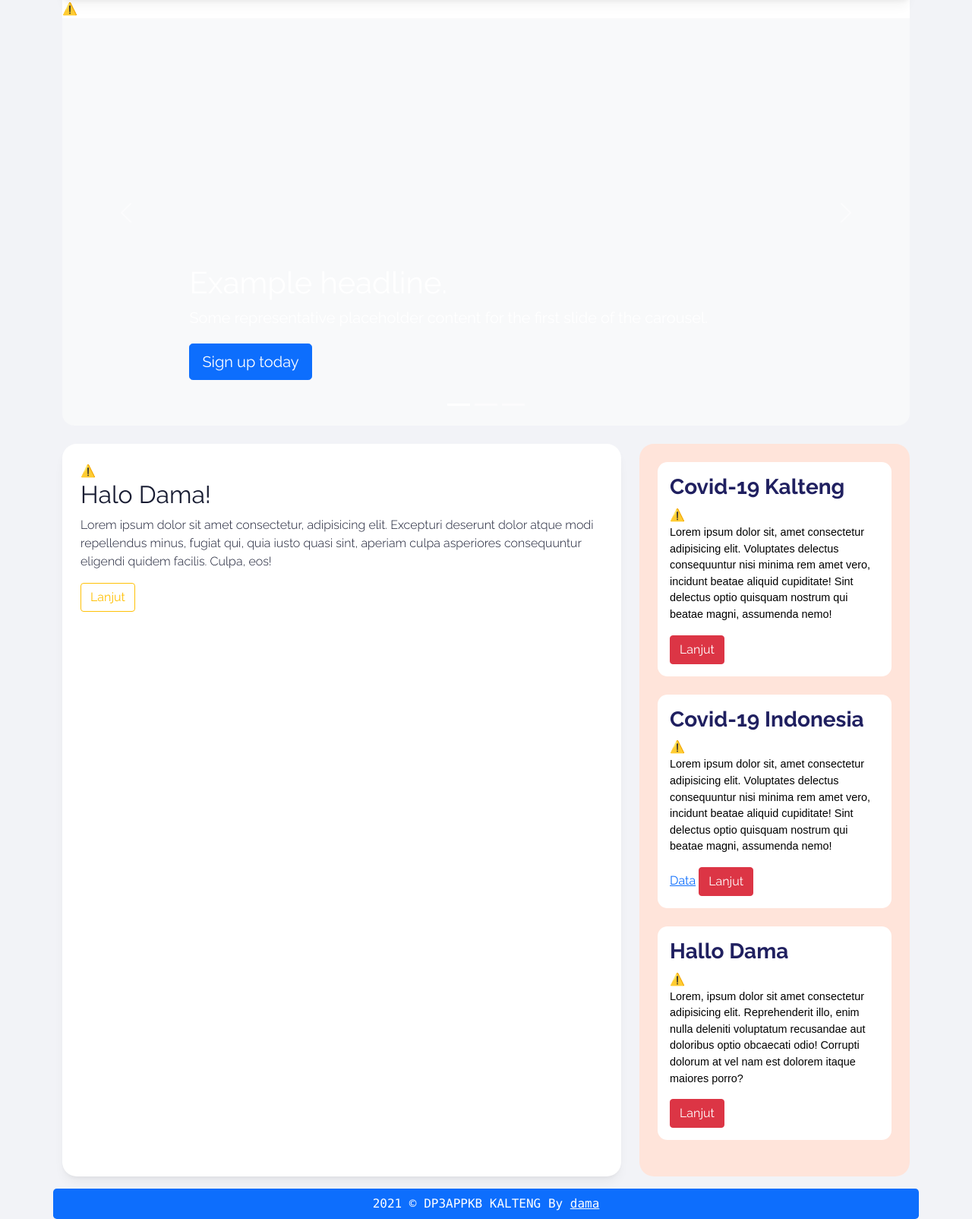
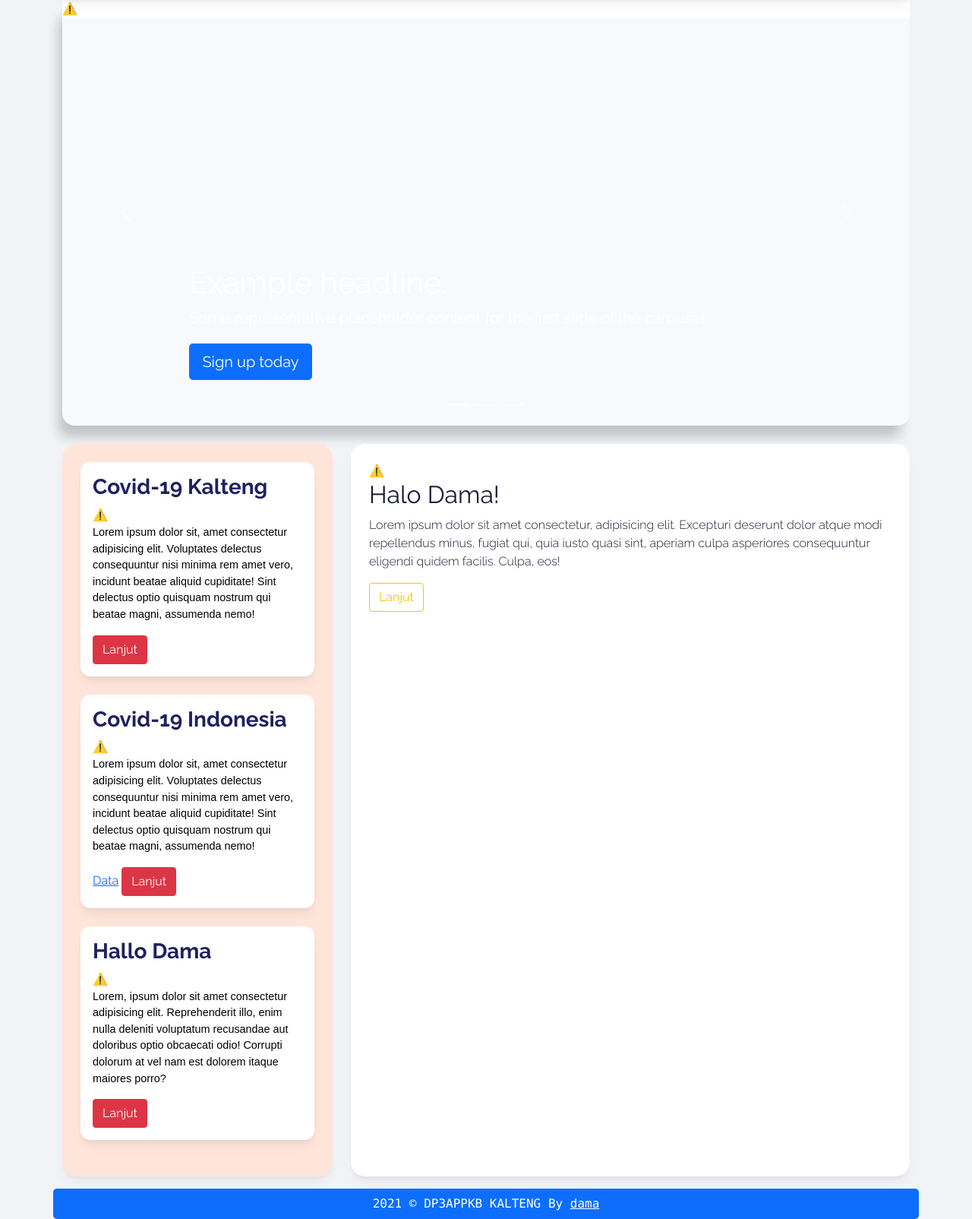
Before and after one commit to damaputraa/DP3APPKB-KALTENG, a PHP site: page /public/html/main.html in a window 1280 px wide. Shown: the part 280-1884 px from the top of the page at 76% size. Run offline with PHP 8.4, Linux system fonts and the light colour scheme; some web fonts are replaced.

Commit message:
semangattt

```diff
--- a/public/css/main.css
+++ b/public/css/main.css
@@ -16,6 +16,12 @@
 
 nav {
 	box-shadow: 0 10px 15px -3px rgb(0 0 0 / 5%), 0 4px 6px -2px rgb(0 0 0 / 5%);
+}
+
+#myCarousel {
+	box-shadow: -8px 18px 15px -3px rgba(0,0,0,0.2);
+	-webkit-box-shadow: -8px 18px 15px -3px rgba(0,0,0,0.2);
+	-moz-box-shadow: -8px 18px 15px -3px rgba(0,0,0,0.2);
 }
 
 .dropdown-item:hover {
@@ -49,12 +55,16 @@
   font-family: 'Raleway', sans-serif;
 	border-radius: 1.2rem;
 	-webkit-font-smoothing: antialiased;
+	-webkit-font-smoothing: antialiased;
+	z-index: -1;
+	box-shadow: 0 10px 15px -3px rgb(0 0 0 / 5%), 0 4px 6px -2px rgb(0 0 0 / 5%);
 }
 
 .isi-kotak-kanan {
 	border-radius: 0.8rem;
 	background-color: #fff;
 	-webkit-font-smoothing: antialiased;
+	box-shadow: 0 10px 15px -3px rgb(0 0 0 / 5%), 0 4px 6px -2px rgb(0 0 0 / 5%);
 }
 
 .isi-kotak-kanan h3{
--- a/public/html/main.html
+++ b/public/html/main.html
@@ -246,14 +246,6 @@
 
 			<!-- Isi Konten Kiri dan Kanan -->
 			<div class="row align-items-md-stretch">
-				<div class="col-md-8">
-					<div class="h-100 p-4 kotak-kiri">
-						<lottie-player class="" src="https://assets8.lottiefiles.com/packages/lf20_2v2beqrh.json" width="100%" mode="bounce" background="#FFFFFF"  speed="1"  style="width: 100%; height: auto;"  loop autoplay></lottie-player>
-						<h2>Halo Dama!</h2>
-						<p>Lorem ipsum dolor sit amet consectetur, adipisicing elit. Excepturi deserunt dolor atque modi repellendus minus, fugiat qui, quia iusto quasi sint, aperiam culpa asperiores consequuntur eligendi quidem facilis. Culpa, eos!</p>
-						<button class="btn btn-outline-warning" type="button">Lanjut</button>
-					</div>
-				</div>
 				<div class="col-md-4">
 					<div class="h-100 p-4 kotak-kanan">
 						<div class="isi-kotak-kanan p-3 mb-4 ">
@@ -264,7 +256,7 @@
 						</div>
 						<div class="isi-kotak-kanan p-3 mb-4 ">
 							<h3 class="fw-bolder">Covid-19 Indonesia</h3>
-								<lottie-player src="https://assets4.lottiefiles.com/packages/lf20_ruhz5ryv.json"  background="transparent"  speed="1"  style="width: 100%; height: auto;"  loop  autoplay></lottie-player>
+							<lottie-player src="https://assets4.lottiefiles.com/packages/lf20_ruhz5ryv.json"  background="transparent"  speed="1"  style="width: 100%; height: auto;"  loop  autoplay></lottie-player>
 							<p class="lh-base">Lorem ipsum dolor sit, amet consectetur adipisicing elit. Voluptates delectus consequuntur nisi minima rem amet vero, incidunt beatae aliquid cupiditate! Sint delectus optio quisquam nostrum qui beatae magni, assumenda nemo!</p>
 							<a href="https://data.kemkes.go.id/data/api/analytics.json?dimension=dx:U7BaEXUa1Ii&dimension=pe:TODAY&filter=ou:amZZzlibrMp&skipData=false&skipMeta=false&includeNumDen=false&displayProperty=SHORTNAME
 							">Data</a>
@@ -276,6 +268,14 @@
 							<p class="lh-base">Lorem, ipsum dolor sit amet consectetur adipisicing elit. Reprehenderit illo, enim nulla deleniti voluptatum recusandae aut doloribus optio obcaecati odio! Corrupti dolorum at vel nam est dolorem itaque maiores porro?</p>
 							<button class="btn btn-danger" type="button">Lanjut</button>
 						</div>
+					</div>
+				</div>
+				<div class="col-md-8">
+					<div class="h-100 p-4 kotak-kiri">
+						<lottie-player class="" src="https://assets8.lottiefiles.com/packages/lf20_2v2beqrh.json" width="100%" mode="bounce" background="#FFFFFF"  speed="1"  style="width: 100%; height: auto;"  loop autoplay></lottie-player>
+						<h2>Halo Dama!</h2>
+						<p>Lorem ipsum dolor sit amet consectetur, adipisicing elit. Excepturi deserunt dolor atque modi repellendus minus, fugiat qui, quia iusto quasi sint, aperiam culpa asperiores consequuntur eligendi quidem facilis. Culpa, eos!</p>
+						<button class="btn btn-outline-warning" type="button">Lanjut</button>
 					</div>
 				</div>
 
```
